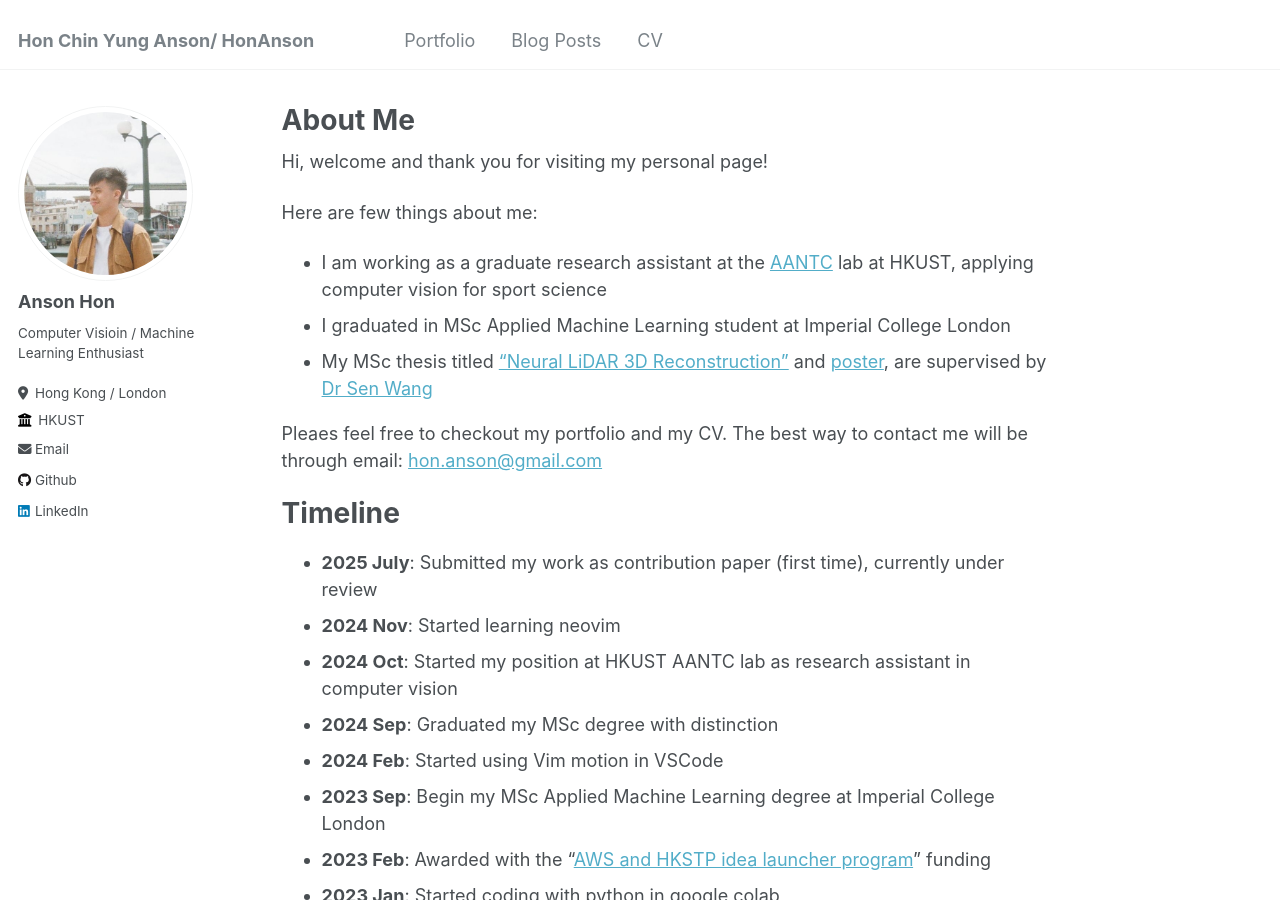
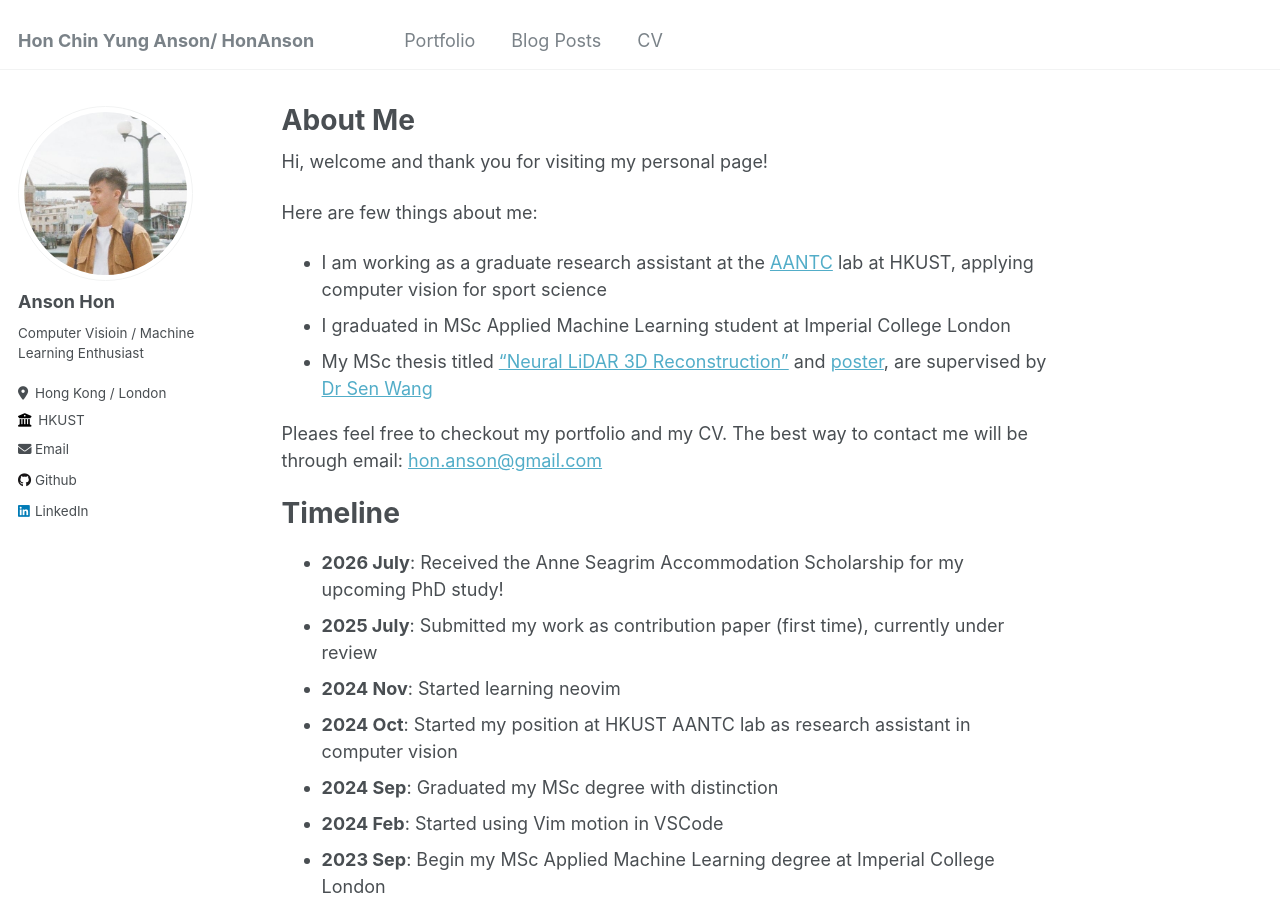
Before and after one commit to HonAnson/HonAnson.github.io, a Jekyll site: the page built from _pages/about.md, in a window 1280 px wide and 900 px high. Built offline with Jekyll 4.4.1, drawn with Linux system fonts in a browser that asks for light colours.

Commit message:
update about.md

```diff
--- a/_pages/about.md
+++ b/_pages/about.md
@@ -16,6 +16,7 @@ Here are few things about me:
 Pleaes feel free to checkout my portfolio and my CV. The best way to contact me will be through email:  <a href="mailto:hon.anson@gmail.com">hon.anson@gmail.com</a>
 
 # Timeline
+* **2026 July**: Received the Anne Seagrim Accommodation Scholarship for my upcoming PhD study!
 * **2025 July**: Submitted my work as contribution paper (first time), currently under review
 * **2024 Nov**: Started learning neovim
 * **2024 Oct**: Started my position at HKUST AANTC lab as research assistant in computer vision
```
